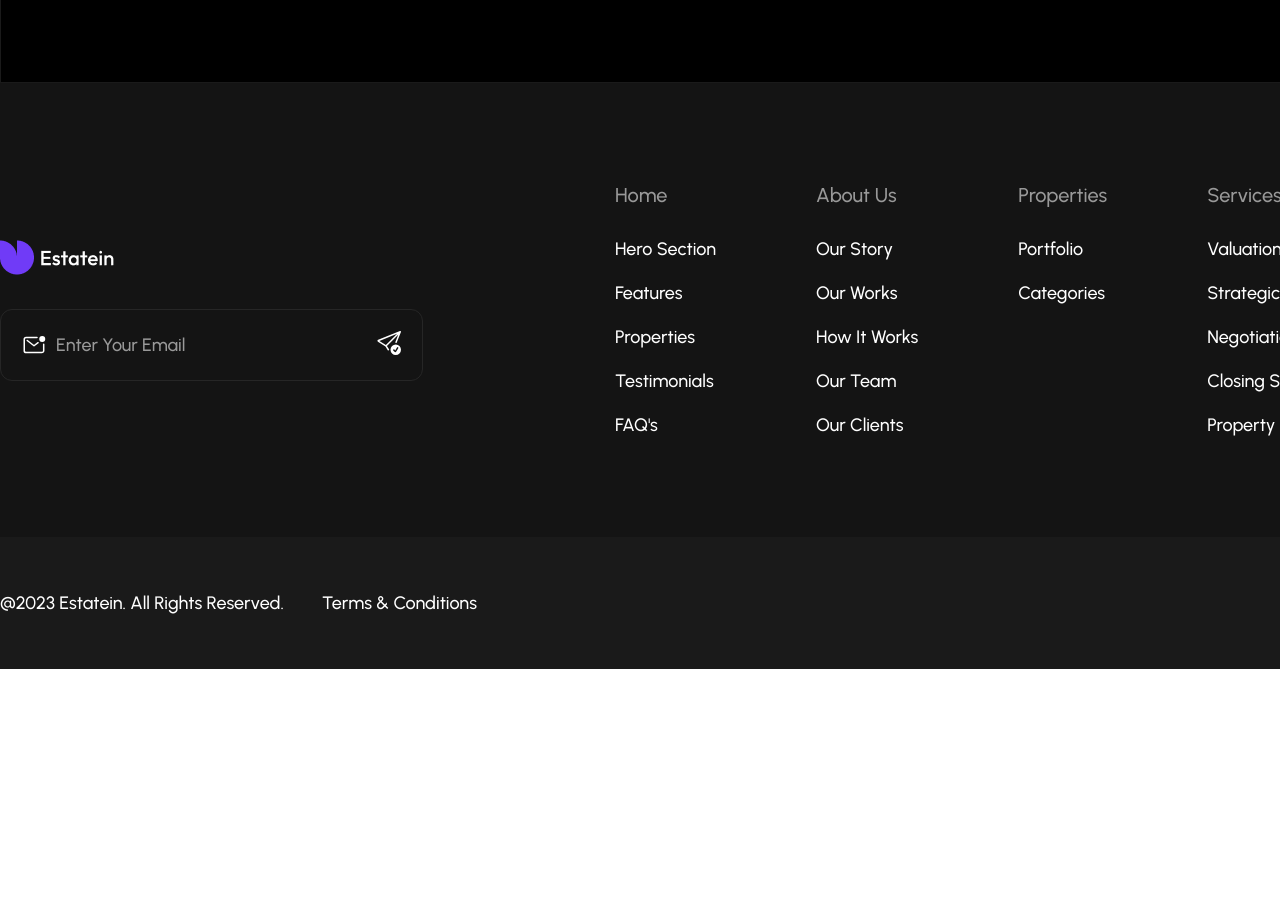
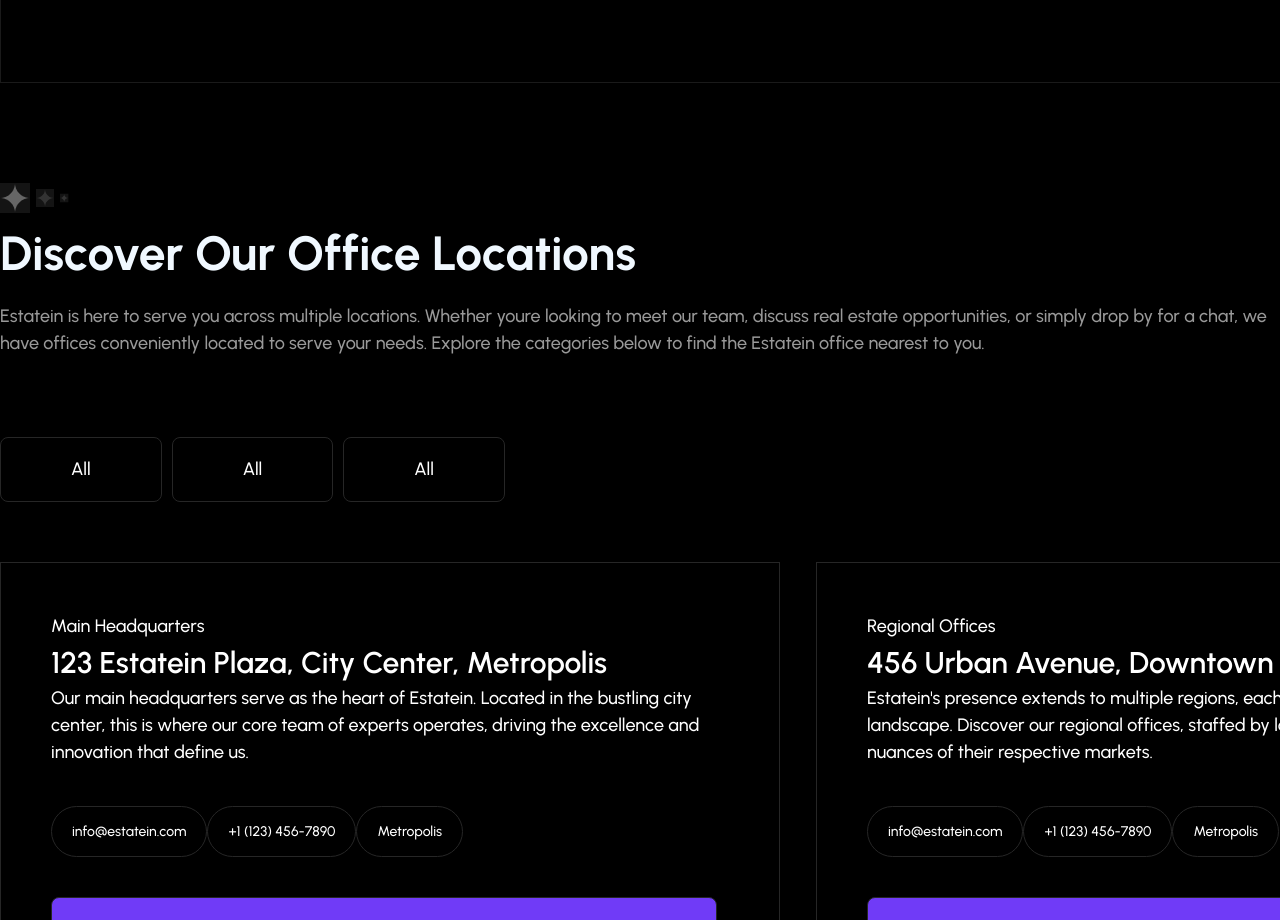
Before and after one commit to km-saifullah/realstate_app, a React (Vite) app: page /contact in a window 1280 px wide. Shown: the part 1880-2800 px from the top of the page. Before the commit the page ends 2549 px from the top, so only its background shows below. Built offline with nearby package versions, Linux system fonts and the light colour scheme.

Commit message:
sec4 done

```diff
--- a/src/pages/contact/Contact.jsx
+++ b/src/pages/contact/Contact.jsx
@@ -97,9 +97,56 @@ const Contact = () => {
                 <input type="text"  name="firstname" placeholder="Your name.."/>
               </div>
           </div>
+        </section>
 
+        <section id="conatct_part_4">
+          <div className='three-wrap container'>
 
+              <img src='/star.png'/>
+              <h3>Discover Our Office Locations</h3>
+              <p>Estatein is here to serve you across multiple locations. Whether youre looking to meet our team, discuss
+                real estate opportunities, or simply drop by for a chat, we have offices conveniently located to serve your needs.
+                 Explore the categories below to find the Estatein office nearest to you.</p>
+          </div>
+          <div className="container contact_btn_wrap">
+            <button className="contact_btn"> All</button>
+            <button className="contact_btn"> All</button>
+            <button className="contact_btn"> All</button>
+          </div>
 
+          <div className="location_box_wrap container">
+            <div className="location_box">
+             <p className="main">Main Headquarters</p>
+              <h3>123 Estatein Plaza, City Center, Metropolis</h3>
+              <p className="our">Our main headquarters serve as the heart of Estatein. Located in the bustling city center, this is where our
+                core team of experts operates, driving the excellence and innovation that define us.</p>
+
+                <div>
+                  <div className="location_btn">
+                    <button>info@estatein.com</button>
+                    <button>+1 (123) 456-7890</button>
+                    <button>Metropolis</button>
+                  </div>
+                </div>
+                <button className="get_btn">Get Direction</button>
+            </div>
+
+            <div className="location_box">
+             <p className="main">Regional Offices</p>
+              <h3>456 Urban Avenue, Downtown District, Metropolis</h3>
+              <p className="our">Estatein's presence extends to multiple regions, each with its own dynamic real
+                estate landscape. Discover our regional offices, staffed by local experts who understand the nuances of their respective markets.</p>
+
+                <div>
+                  <div className="location_btn">
+                    <button>info@estatein.com</button>
+                    <button>+1 (123) 456-7890</button>
+                    <button>Metropolis</button>
+                  </div>
+                </div>
+                <button className="get_btn">Get Direction</button>
+            </div>
+          </div>
         </section>
 
 
--- a/src/pages/contact/contact.css
+++ b/src/pages/contact/contact.css
@@ -75,6 +75,7 @@
 #contact_part_3{
   background-color: #000000;
   padding-top: 100px;
+  padding-bottom: 50px;
 }
 .three-wrap h3{
   color: aliceblue;
@@ -148,3 +149,76 @@
   background-color: #1A1A1A;
   outline: none;
 }
+
+#conatct_part_4{
+  padding-top: 50px;
+  background: #000;
+}
+.contact_btn{
+  font-size: 18px;
+  line-height: 27px;
+  font-weight: 500;
+  font: urbanist;
+  padding: 18px 70px;
+
+}
+.contact_btn_wrap{
+  display: flex;
+  column-gap: 10px;
+  padding-bottom: 60px;
+}
+
+.main{
+  font-size: 18px;
+  font-weight: 500;
+  line-height: 27px;
+  letter-spacing: -.6%;
+  font-family: urbanist;
+  color: #fff;
+}
+.location_box_wrap {
+  display: flex;
+  justify-content: space-between;
+}
+.location_box {
+  width: 780px;
+  height: 470px;
+  border: 1px solid #262626;
+  padding: 50px;
+}
+.our {
+  padding-bottom: 40px;
+}
+.location_box h3{
+  font-size: 30px;
+  font-weight: 600;
+  line-height: 45px;
+  font-family: urbanist;
+  color: #fff;
+
+}
+.location_box p{
+  font-size: 18px;
+  font-weight: 500;
+  line-height: 27px;
+  font-family: urbanist;
+  color: #fff;
+  letter-spacing: -.6%;
+
+}
+.location_btn button{
+  border-radius: 28px;
+  border: 1px solid #262626;
+  padding: 14px 20px;
+}
+.location_btn{
+  margin-bottom: 40px;
+}
+.get_btn {
+  font-size: 18px;
+  line-height: 23.58px;
+  font-weight: 500;
+  letter-spacing: -.6%;
+  padding: 18px 280px;
+  background-color: #703BF7;
+}
```
